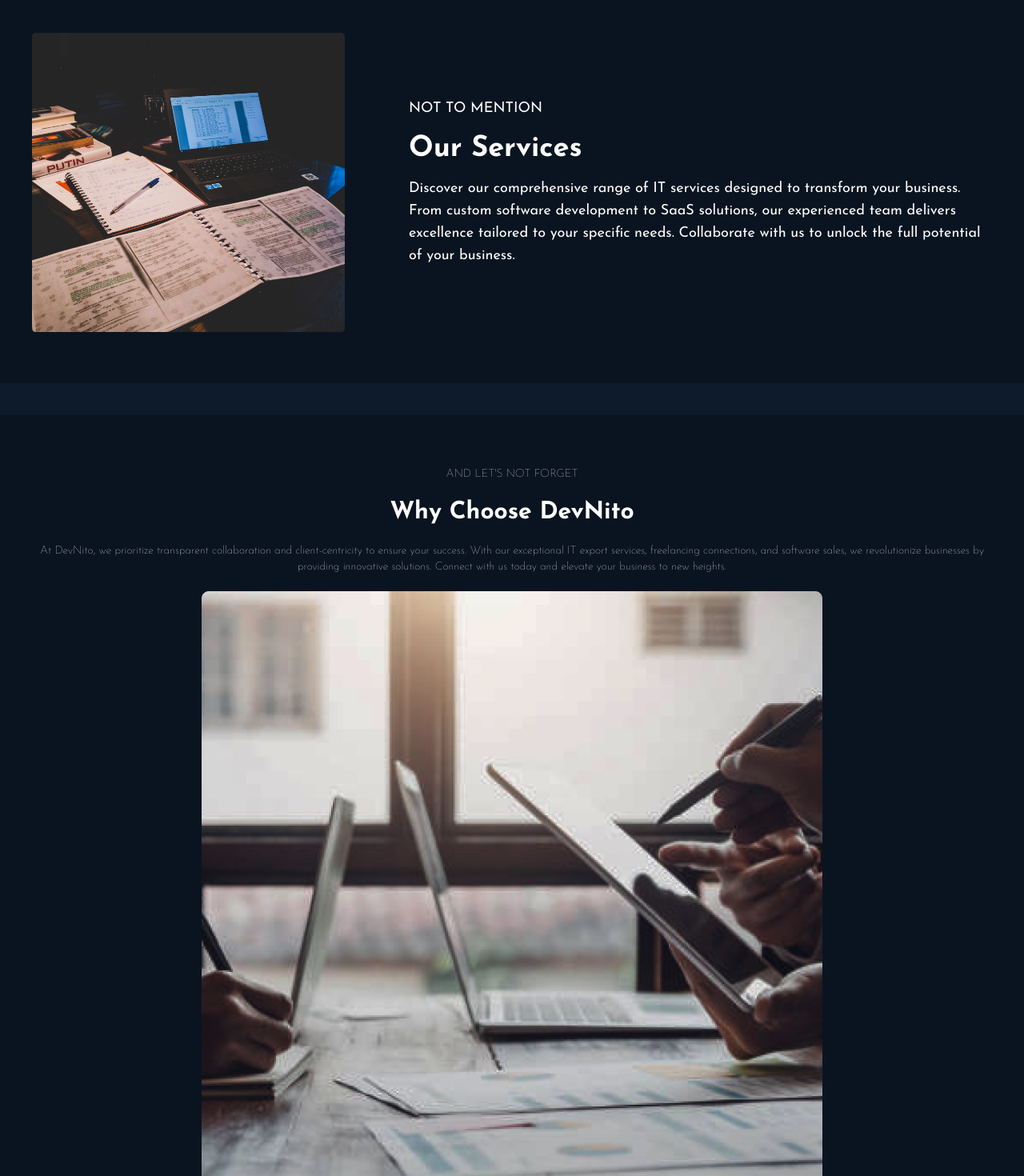
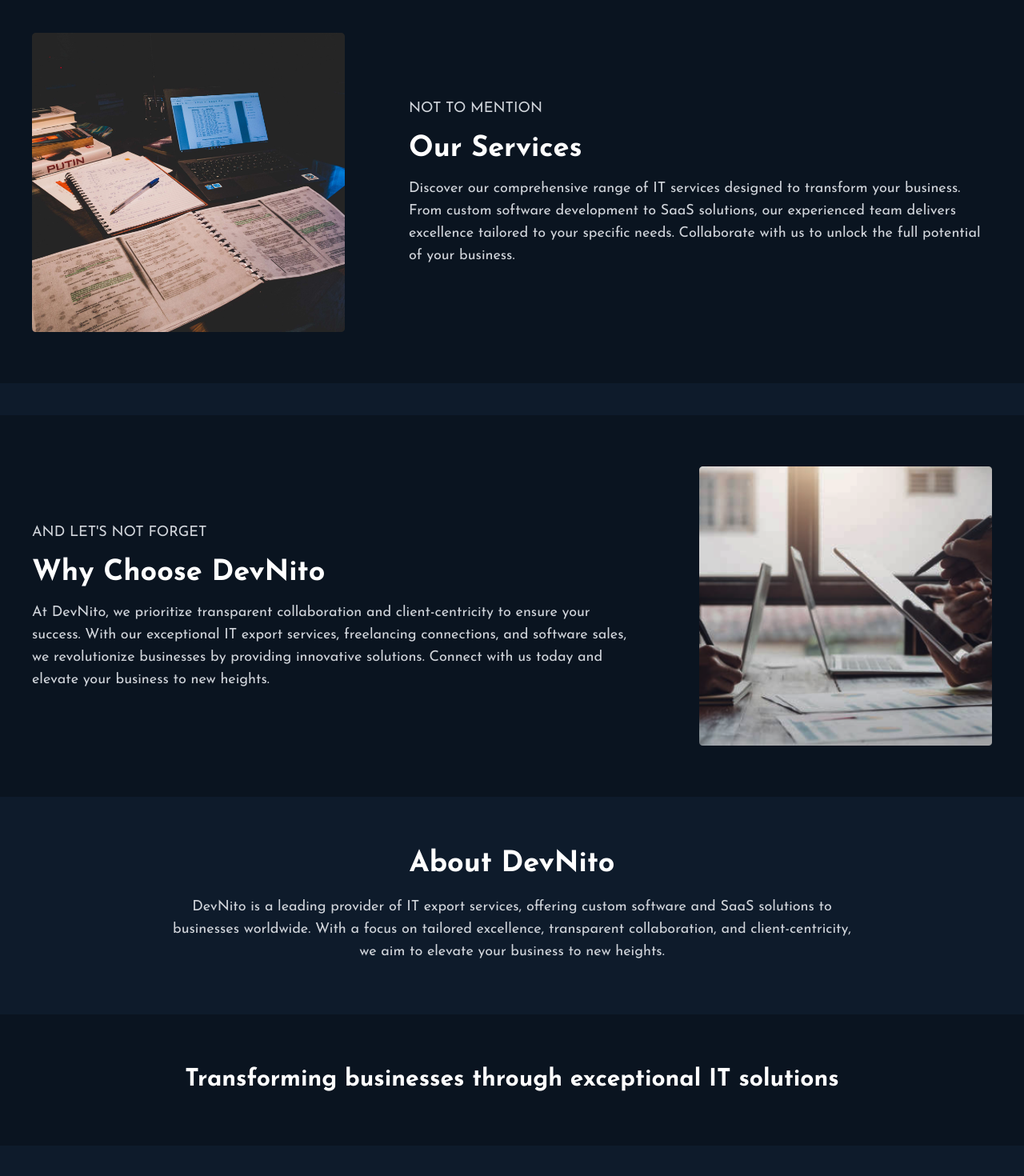
Before and after one commit to developermaroof/devnito2.0, a React (Create React App) app: page / in a window 1280 px wide. Shown: the part 700-2170 px from the top of the page at 80% size. Built offline with nearby package versions, Linux system fonts and the light colour scheme.

Commit message:
Updated some files

```diff
--- a/src/components/About.jsx
+++ b/src/components/About.jsx
@@ -2,9 +2,9 @@
 
 const About = () => {
   return (
-    <div className='About 2xl:max-w-screen-2xl 2xl:mx-auto gap-5 py-16 p-6 justify-center flex flex-col text-center items-center'>
-      <h1 className='font-bold text-xl font-josefin sm:text-2xl md:text-3xl'>About DevNito</h1>
-      <p className='text-xs font-thin font-josefin sm:text-sm md:text-md'>DevNito is a leading provider of IT export services, offering custom software and SaaS solutions to businesses worldwide. With a focus on tailored excellence, transparent collaboration, and client-centricity, we aim to elevate your business to new heights.
+    <div className='About 2xl:max-w-screen-2xl 2xl:mx-auto gap-5 py-16 p-6 justify-center flex flex-col text-center items-center lg:px-52'>
+      <h1 className='font-bold text-xl font-josefin sm:text-2xl md:text-3xl lg:text-4xl'>About DevNito</h1>
+      <p className='text-xs font-thin font-josefin sm:text-sm md:text-md lg:font-normal lg:text-gray-300 lg:text-lg'>DevNito is a leading provider of IT export services, offering custom software and SaaS solutions to businesses worldwide. With a focus on tailored excellence, transparent collaboration, and client-centricity, we aim to elevate your business to new heights.
       </p>
     </div>
   )
--- a/src/components/Services.jsx
+++ b/src/components/Services.jsx
@@ -5,13 +5,13 @@
   return (
     <div className='2xl:max-w-screen-2xl 2xl:mx-auto Services bg-darker-theme gap-5 lg:gap-20 py-16 p-6 justify-center flex flex-col text-center items-center lg:flex-row lg:px-10'>
   <div className='lg:order-last lg:flex lg:flex-col lg:gap-4'>
-  <p className='text-xs font-thin font-josefin sm:text-sm lg:text-lg lg:text-left lg:font-normal'>
+  <p className='text-xs font-thin font-josefin sm:text-sm lg:text-lg lg:text-left lg:font-normal lg:text-gray-300'>
     NOT TO MENTION
   </p>
   <h1 className='font-bold text-xl font-josefin sm:text-2xl md:text-3xl lg:text-4xl lg:text-left'>
     Our Services
   </h1>
-  <p className='text-xs font-thin font-josefin sm:text-sm lg:text-lg lg:text-left lg:font-normal'>
+  <p className='text-xs font-thin font-josefin sm:text-sm lg:text-lg lg:text-left lg:font-normal lg:text-gray-300'>
     Discover our comprehensive range of IT services designed to transform your business. From custom software development to SaaS solutions, our experienced team delivers excellence tailored to your specific needs. Collaborate with us to unlock the full potential of your business.
   </p>
 </div>
--- a/src/components/Transform.jsx
+++ b/src/components/Transform.jsx
@@ -2,10 +2,8 @@
 
 const Transform = () => {
   return (
-    <div className='2xl:max-w-screen-2xl 2xl:mx-auto Transform bg-darker-theme gap-4 py-16 p-6 justify-center flex flex-col text-center items-center'>
-      <h1 className='font-bold text-sm font-josefin sm:text-lg md:text-xl'>Transforming businesses through exceptional IT solutions
-</h1>
-
+    <div className='2xl:max-w-screen-2xl 2xl:mx-auto Transform bg-darker-theme gap-4 py-16 p-6 justify-center flex flex-col text-center items-center lg:px-52'>
+      <h1 className='font-bold text-sm font-josefin sm:text-lg md:text-xl lg:text-3xl'>Transforming businesses through exceptional IT solutions</h1>
     </div>
   )
 }
--- a/src/components/WhyChoose.jsx
+++ b/src/components/WhyChoose.jsx
@@ -3,12 +3,16 @@
 
 const WhyChoose = () => {
   return (
-    <div className='2xl:max-w-screen-2xl 2xl:mx-auto WhyChoose bg-darker-theme gap-5 py-16 p-6 justify-center flex flex-col text-center items-center'>
-      <p className='text-xs font-thin font-josefin sm:text-sm'>AND LET'S NOT FORGET
+    <div className='lg:gap-20 2xl:max-w-screen-2xl 2xl:mx-auto WhyChoose bg-darker-theme gap-5 py-16 p-6 justify-center flex flex-col text-center items-center lg:flex-row lg:px-10'>
+     <div className='lg:flex lg:flex-col lg:gap-4 '>
+       <p className='text-xs font-thin font-josefin sm:text-sm lg:text-lg lg:text-left lg:font-normal lg:text-gray-300'>AND LET'S NOT FORGET
       </p>
-      <h1 className='font-bold text-xl font-josefin sm:text-2xl md:text-3xl'>Why Choose DevNito</h1>
-      <p className='text-xs font-thin font-josefin sm:text-sm'>At DevNito, we prioritize transparent collaboration and client-centricity to ensure your success. With our exceptional IT export services, freelancing connections, and software sales, we revolutionize businesses by providing innovative solutions. Connect with us today and elevate your business to new heights.</p>
+      <h1 className='font-bold text-xl font-josefin sm:text-2xl md:text-3xl lg:text-4xl lg:text-left'>Why Choose DevNito</h1>
+      <p className='text-xs font-thin font-josefin sm:text-sm lg:text-lg lg:text-left lg:font-normal lg:text-gray-300'>At DevNito, we prioritize transparent collaboration and client-centricity to ensure your success. With our exceptional IT export services, freelancing connections, and software sales, we revolutionize businesses by providing innovative solutions. Connect with us today and elevate your business to new heights.</p>
+    </div>
+    <div className='lg:w-full'>
       <img src={WhyChooseWe} alt="" />
+    </div>
     </div>
   )
 }
```
